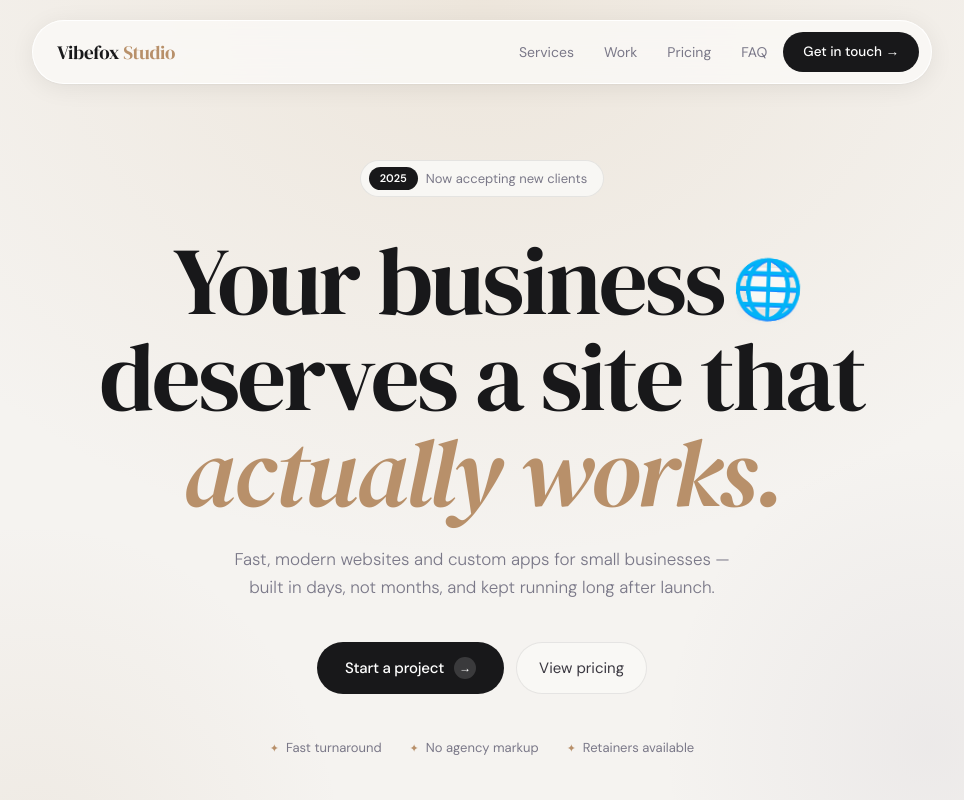
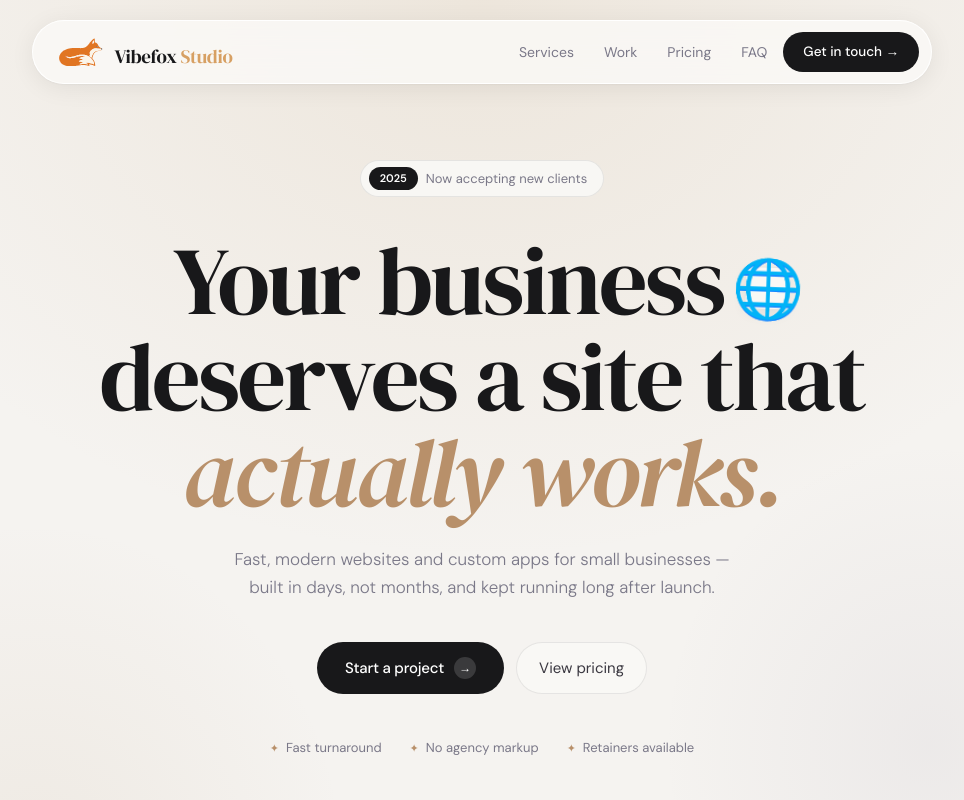
Before and after one commit to richiethais/vibefox-studio, a React (Vite) app: page / in a window 1280 px wide. Shown: the top 800 px of the page, without its empty margins (158-1122 px from the left). Built offline with nearby package versions, Linux system fonts and the light colour scheme; no server answers.

Commit message:
logo and favicon

```diff
--- a/index.html
+++ b/index.html
@@ -3,6 +3,7 @@
   <head>
     <meta charset="UTF-8" />
     <meta name="viewport" content="width=device-width, initial-scale=1.0" />
+    <link rel="icon" type="image/svg+xml" href="/image2vector.svg" />
     <title>Vibefox Studio — Websites & Apps for Small Business</title>
     <meta name="description" content="Fast, modern websites and custom apps for small businesses — built in days, not months." />
   </head>
--- /dev/null
+++ b/src/components/BrandLogo.jsx
@@ -0,0 +1,53 @@
+const SIZE_MAP = {
+  xs: { mark: 22, font: 17, gap: 9 },
+  sm: { mark: 20, font: 15, gap: 8 },
+  md: { mark: 34, font: 24, gap: 12 },
+  nav: { mark: 28, font: 19, gap: 10 },
+}
+
+export default function BrandLogo({
+  href,
+  size = 'md',
+  textColor = '#18181a',
+  accentColor = '#d7a063',
+  style,
+}) {
+  const ui = SIZE_MAP[size] || SIZE_MAP.md
+  const Wrapper = href ? 'a' : 'span'
+
+  return (
+    <Wrapper
+      href={href}
+      style={{
+        display: 'inline-flex',
+        alignItems: 'flex-end',
+        gap: ui.gap,
+        textDecoration: 'none',
+        ...style,
+      }}
+    >
+      <img
+        src="/image2vector.svg"
+        alt="Vibefox Studio logo"
+        style={{
+          height: ui.mark,
+          width: 'auto',
+          display: 'block',
+          flexShrink: 0,
+        }}
+      />
+      <span
+        style={{
+          fontFamily: '"DM Serif Display", serif',
+          fontSize: ui.font,
+          letterSpacing: '-0.3px',
+          color: textColor,
+          lineHeight: 1,
+          whiteSpace: 'nowrap',
+        }}
+      >
+        Vibefox <span style={{ color: accentColor }}>Studio</span>
+      </span>
+    </Wrapper>
+  )
+}
--- a/src/components/CTAFooter.jsx
+++ b/src/components/CTAFooter.jsx
@@ -1,4 +1,5 @@
 import { useFadeUp } from './useFadeUp'
+import BrandLogo from './BrandLogo'
 
 export function CTA() {
   const ref = useFadeUp()
@@ -47,9 +48,7 @@ export function Footer() {
       <div style={{ maxWidth: 1040, margin: '0 auto' }}>
         <div style={{ display: 'grid', gridTemplateColumns: '1.6fr 1fr 1fr 1fr', gap: 40, marginBottom: 44 }}>
           <div>
-            <a href="#" style={{ fontFamily: '"DM Serif Display", serif', fontSize: 19, color: '#18181a', textDecoration: 'none' }}>
-              Vibefox <span style={{ color: '#b8906a' }}>Studio</span>
-            </a>
+            <BrandLogo href="#" size="nav" />
             <p style={{ fontSize: 13, color: '#7a7888', marginTop: 10, lineHeight: 1.6, maxWidth: 200, fontWeight: 300 }}>
               Websites and custom apps for small businesses that want to grow.
             </p>
--- a/src/components/Nav.jsx
+++ b/src/components/Nav.jsx
@@ -1,4 +1,5 @@
 import { useEffect, useState } from 'react'
+import BrandLogo from './BrandLogo'
 
 export default function Nav() {
   const [scrolled, setScrolled] = useState(false)
@@ -33,9 +34,7 @@ export default function Nav() {
         transition: 'box-shadow 0.3s',
       }}
     >
-      <a href="#" style={{ fontFamily: '"DM Serif Display", serif', fontSize: 19, color: '#18181a', textDecoration: 'none', letterSpacing: '-0.3px' }}>
-        Vibefox <span style={{ color: '#b8906a' }}>Studio</span>
-      </a>
+      <BrandLogo href="#" size="nav" />
 
       <ul style={{ display: 'flex', alignItems: 'center', gap: 2, listStyle: 'none', margin: 0, padding: 0 }}>
         {['Services', 'Work', 'Pricing', 'FAQ'].map(link => (
--- a/src/components/admin/AdminLayout.jsx
+++ b/src/components/admin/AdminLayout.jsx
@@ -1,5 +1,6 @@
 import { Outlet, NavLink, useNavigate } from 'react-router-dom'
 import { supabase } from '../../lib/supabase'
+import BrandLogo from '../BrandLogo'
 
 const navItems = [
   { to: '/admin/dashboard', label: 'Dashboard' },
@@ -23,9 +24,7 @@ export default function AdminLayout() {
     <div style={{ display: 'flex', minHeight: '100svh', fontFamily: 'system-ui, sans-serif' }}>
       <aside style={{ width: 200, background: '#18181a', display: 'flex', flexDirection: 'column', flexShrink: 0 }}>
         <div style={{ padding: '22px 18px 16px', borderBottom: '1px solid rgba(255,255,255,0.07)' }}>
-          <span style={{ fontFamily: '"DM Serif Display", serif', fontSize: 15, color: 'rgba(255,255,255,0.88)' }}>
-            Vibefox <span style={{ color: '#b8906a' }}>Studio</span>
-          </span>
+          <BrandLogo size="sm" textColor="rgba(255,255,255,0.88)" accentColor="#dca66b" />
         </div>
 
         <nav style={{ flex: 1, padding: '10px 10px' }}>
--- a/src/components/client/ClientLayout.jsx
+++ b/src/components/client/ClientLayout.jsx
@@ -1,5 +1,6 @@
 import { Outlet, NavLink, useNavigate } from 'react-router-dom'
 import { supabase } from '../../lib/supabase'
+import BrandLogo from '../BrandLogo'
 
 const navItems = [
   { to: '/client/dashboard', label: 'Dashboard' },
@@ -20,9 +21,7 @@ export default function ClientLayout() {
   return (
     <div style={{ minHeight: '100svh', fontFamily: 'system-ui, sans-serif', background: '#f8f6f2' }}>
       <header style={{ background: 'white', borderBottom: '1px solid rgba(0,0,0,0.08)', padding: '0 32px', display: 'flex', alignItems: 'center', justifyContent: 'space-between', height: 56 }}>
-        <span style={{ fontFamily: '"DM Serif Display", serif', fontSize: 17, color: '#18181a' }}>
-          Vibefox <span style={{ color: '#b8906a' }}>Studio</span>
-        </span>
+        <BrandLogo size="xs" />
         <nav style={{ display: 'flex', gap: 4 }}>
           {navItems.map(({ to, label }) => (
             <NavLink
--- a/src/pages/Join.jsx
+++ b/src/pages/Join.jsx
@@ -1,6 +1,7 @@
 import { useEffect, useState } from 'react'
 import { useNavigate, useSearchParams } from 'react-router-dom'
 import { supabase } from '../lib/supabase'
+import BrandLogo from '../components/BrandLogo'
 
 export default function Join() {
   const [params] = useSearchParams()
@@ -85,9 +86,7 @@ export default function Join() {
   return (
     <div style={{ minHeight: '100svh', display: 'flex', alignItems: 'center', justifyContent: 'center', background: '#f5f3f0', padding: '40px 20px' }}>
       <div style={{ background: 'white', borderRadius: 20, padding: '48px 40px', width: '100%', maxWidth: 460, boxShadow: '0 8px 40px rgba(0,0,0,0.08)', border: '1px solid rgba(0,0,0,0.06)' }}>
-        <div style={{ fontFamily: '"DM Serif Display", serif', fontSize: 24, color: '#18181a', marginBottom: 6 }}>
-          Vibefox <span style={{ color: '#b8906a' }}>Studio</span>
-        </div>
+        <BrandLogo size="md" style={{ marginBottom: 6 }} />
         <p style={{ fontSize: 13, color: '#7a7888', marginBottom: 32 }}>Create your client account</p>
 
         <form onSubmit={handleSubmit} style={{ display: 'flex', flexDirection: 'column', gap: 14 }}>
--- a/src/pages/admin/Login.jsx
+++ b/src/pages/admin/Login.jsx
@@ -1,6 +1,7 @@
 import { useState } from 'react'
 import { useNavigate } from 'react-router-dom'
 import { supabase } from '../../lib/supabase'
+import BrandLogo from '../../components/BrandLogo'
 
 export default function AdminLogin() {
   const navigate = useNavigate()
@@ -21,9 +22,7 @@ export default function AdminLogin() {
   return (
     <div style={{ minHeight: '100svh', display: 'flex', alignItems: 'center', justifyContent: 'center', background: '#f5f3f0' }}>
       <div style={{ background: 'white', borderRadius: 20, padding: '48px 40px', width: '100%', maxWidth: 400, boxShadow: '0 8px 40px rgba(0,0,0,0.08)', border: '1px solid rgba(0,0,0,0.06)' }}>
-        <div style={{ fontFamily: '"DM Serif Display", serif', fontSize: 24, color: '#18181a', marginBottom: 6 }}>
-          Vibefox <span style={{ color: '#b8906a' }}>Studio</span>
-        </div>
+        <BrandLogo size="md" style={{ marginBottom: 6 }} />
         <p style={{ fontSize: 13, color: '#7a7888', marginBottom: 32 }}>Admin panel</p>
 
         <form onSubmit={handleSubmit} style={{ display: 'flex', flexDirection: 'column', gap: 14 }}>
--- a/src/pages/client/Login.jsx
+++ b/src/pages/client/Login.jsx
@@ -1,6 +1,7 @@
 import { useState } from 'react'
 import { useNavigate } from 'react-router-dom'
 import { supabase } from '../../lib/supabase'
+import BrandLogo from '../../components/BrandLogo'
 
 export default function ClientLogin() {
   const navigate = useNavigate()
@@ -21,9 +22,7 @@ export default function ClientLogin() {
   return (
     <div style={{ minHeight: '100svh', display: 'flex', alignItems: 'center', justifyContent: 'center', background: '#f5f3f0' }}>
       <div style={{ background: 'white', borderRadius: 20, padding: '48px 40px', width: '100%', maxWidth: 400, boxShadow: '0 8px 40px rgba(0,0,0,0.08)', border: '1px solid rgba(0,0,0,0.06)' }}>
-        <div style={{ fontFamily: '"DM Serif Display", serif', fontSize: 24, color: '#18181a', marginBottom: 6 }}>
-          Vibefox <span style={{ color: '#b8906a' }}>Studio</span>
-        </div>
+        <BrandLogo size="md" style={{ marginBottom: 6 }} />
         <p style={{ fontSize: 13, color: '#7a7888', marginBottom: 32 }}>Client portal</p>
 
         <form onSubmit={handleSubmit} style={{ display: 'flex', flexDirection: 'column', gap: 14 }}>
```
Also changed, not shown: public/image2vector.svg (added).
